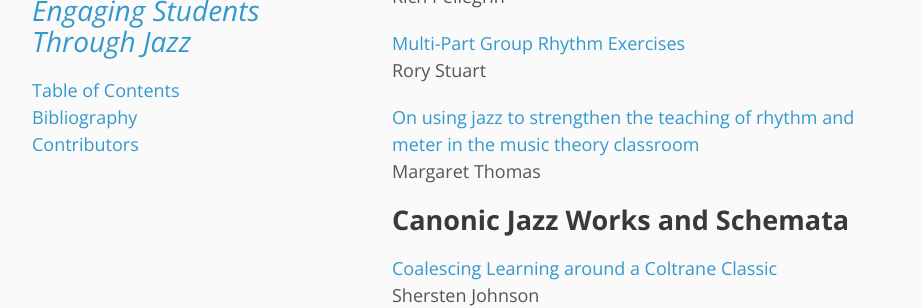
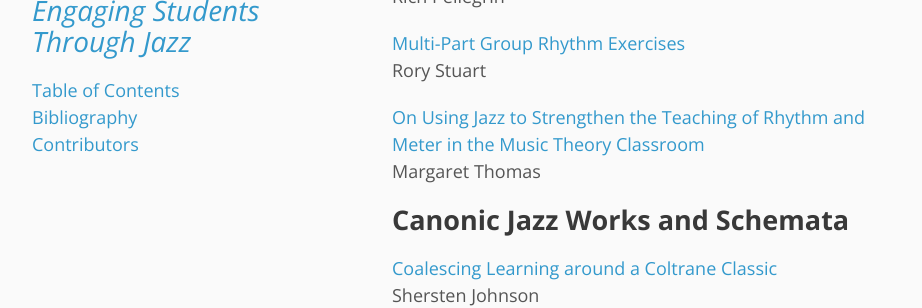
Before and after one commit to flipcamp/engagingstudents4, a Jekyll site: the page built from index.md, in a window 1280 px wide and 900 px high, scrolled down 482 px. Shown: the part 155-463 px from the top of the window, without its empty margins (178-1100 px from the left). Built offline with Jekyll 4.4.1, drawn with Linux system fonts in a browser that asks for light colours.

```diff
--- a/index.md
+++ b/index.md
@@ -23,7 +23,7 @@ Rich Pellegrin
 [Multi-Part Group Rhythm Exercises]({{ site.baseurl }}/essays/stuart.html)
 Rory Stuart
 
-[On using jazz to strengthen the teaching of rhythm and meter in the music theory classroom]({{ site.baseurl }}/essays/thomas.html)
+[On Using Jazz to Strengthen the Teaching of Rhythm and Meter in the Music Theory Classroom]({{ site.baseurl }}/essays/thomas.html)
 Margaret Thomas
 
 
```
